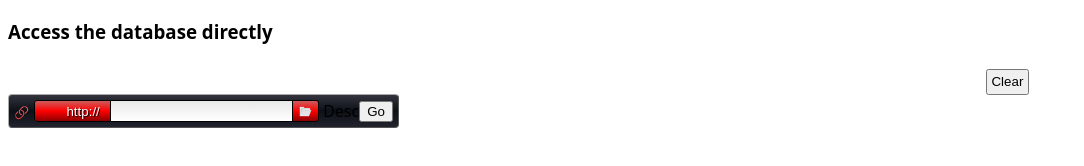
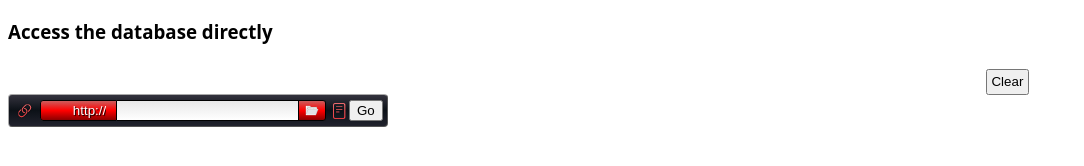
Before and after one commit to nyteshade/landingv2, a plain HTML site: page index.html in a window 1280 px wide. Shown: the whole page, without its empty margins (0-1084 px from the left). Drawn offline with Linux system fonts and the light colour scheme.

Commit message:
Further refinements on adding URL widget

```diff
--- a/css/home.css
+++ b/css/home.css
@@ -17,6 +17,13 @@ html {
     margin-top: 0.5em;
     padding: 0.25em;
   }
+}
+
+img[sf-symbol] {
+  max-height: 1em;
+  vertical-align: middle;
+  margin: 0 0.2em;
+  display: inline-block;
 }
 
 section[new-link] {
@@ -60,6 +67,8 @@ section[new-link] {
       select[scheme] {
         position: relative;
         text-align: right;
+        border-color: black;
+        border-width: 1px;
         border-right: 1px solid black;
         border-top-left-radius: 3px;
         border-bottom-left-radius: 3px;
@@ -69,7 +78,6 @@ section[new-link] {
         background-image: linear-gradient(0deg, darkred, red, indianred);
         color: white;
         text-shadow: 1px 1px 1px black;
-        border-color: black;
         appearance: none;
         padding: 0 0.75em;
         align-self: stretch;
@@ -77,6 +85,8 @@ section[new-link] {
 
         option {
           text-align: right;
+          border: none;
+          appearance: none;
         }
 
         &:focus {
--- a/index.html
+++ b/index.html
@@ -17,8 +17,8 @@
     </div>
 
     <section new-link>
+      <img sf-symbol src="imgs/link.png">
       <article link>
-        <span link-icon><img src="imgs/link.png"></span>
         <span href-container>
           <select scheme name="scheme">
             <option value="http:">http://</option>
@@ -72,7 +72,7 @@
         </span>
       </article>
       <article description>
-        Desc
+        <img sf-symbol src="imgs/document.png">
       </article>
       <article controls>
         <button>Go</button>
```
